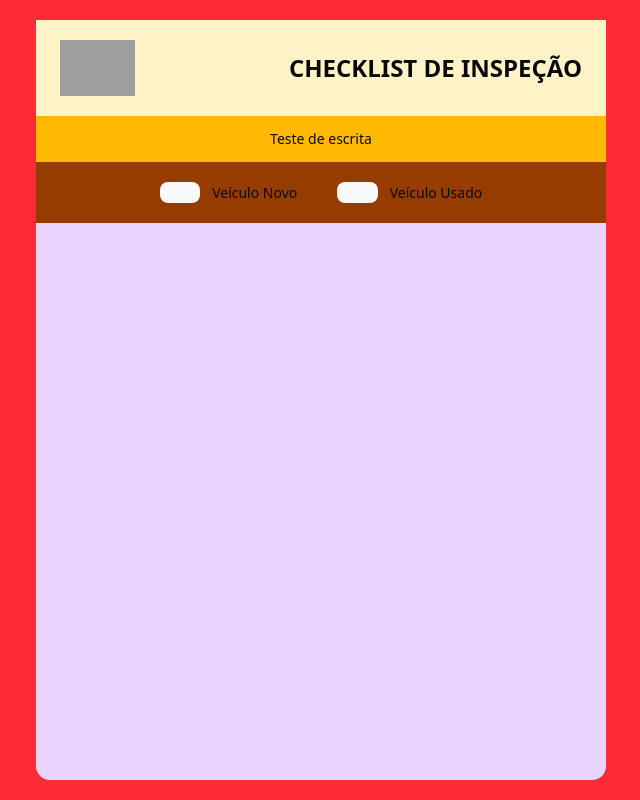
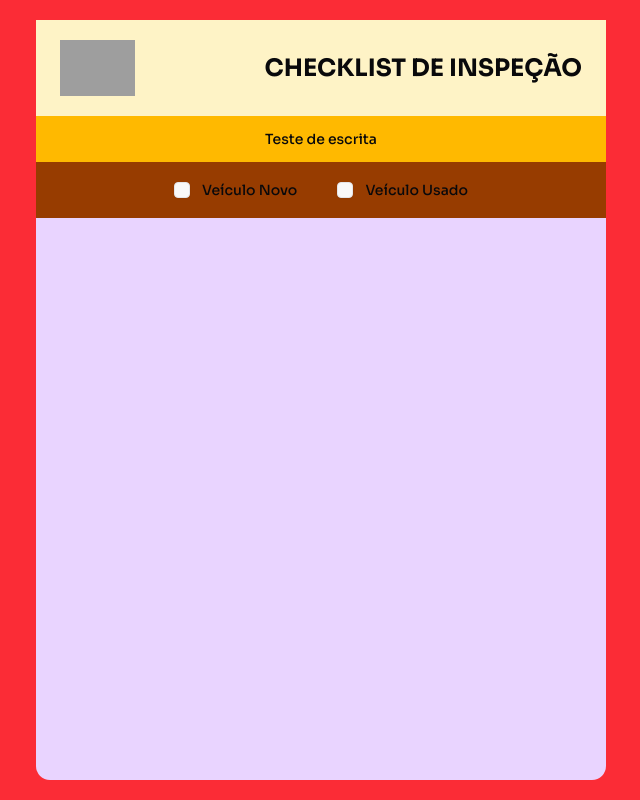
Before and after one commit to mendesjar/checklist-inspection, a React (Vite) app: page / in a window 1280 px wide. Shown: the whole page, without its empty margins (319-959 px from the left). Built offline with nearby package versions, Linux system fonts and the light colour scheme; grey boxes are pictures that could not be loaded.

Commit message:
Enhance styling by integrating the 'Sora' font in index.css and adding preconnect links in index.html for improved font loading performance. Remove unused dark mode styles from CSS.

```diff
--- a/index.html
+++ b/index.html
@@ -4,6 +4,12 @@
     <meta charset="UTF-8" />
     <link rel="icon" type="image/svg+xml" href="/vite.svg" />
     <meta name="viewport" content="width=device-width, initial-scale=1.0" />
+    <link rel="preconnect" href="https://fonts.googleapis.com" />
+    <link rel="preconnect" href="https://fonts.gstatic.com" crossorigin />
+    <link
+      href="https://fonts.googleapis.com/css2?family=Sora:wght@100..800&display=swap"
+      rel="stylesheet"
+    />
     <title>Checklist Inspection</title>
   </head>
   <body>
--- a/src/index.css
+++ b/src/index.css
@@ -1,14 +1,14 @@
-@import "tailwindcss";
-@import "tw-animate-css";
+@import 'tailwindcss';
+@import 'tw-animate-css';
 
 @custom-variant dark (&:is(.dark *));
 
 :root {
-  font-family: system-ui, Avenir, Helvetica, Arial, sans-serif;
+  font-family: 'Sora', sans-serif;
   line-height: 1.5;
   font-weight: 400;
 
-  color-scheme: light dark;
+  color-scheme: light;
   color: rgba(255, 255, 255, 0.87);
   background-color: #242424;
 
@@ -67,29 +67,6 @@
   min-height: 100vh;
 }
 
-h1 {
-  font-size: 3.2em;
-  line-height: 1.1;
-}
-
-button {
-  border-radius: 8px;
-  border: 1px solid transparent;
-  padding: 0.6em 1.2em;
-  font-size: 1em;
-  font-weight: 500;
-  font-family: inherit;
-  background-color: #1a1a1a;
-  cursor: pointer;
-  transition: border-color 0.25s;
-}
-button:hover {
-  border-color: #646cff;
-}
-button:focus,
-button:focus-visible {
-  outline: 4px auto -webkit-focus-ring-color;
-}
 
 @media (prefers-color-scheme: light) {
   :root {
@@ -142,40 +119,6 @@
   --color-sidebar-ring: var(--sidebar-ring);
 }
 
-.dark {
-  --background: oklch(0.141 0.005 285.823);
-  --foreground: oklch(0.985 0 0);
-  --card: oklch(0.21 0.006 285.885);
-  --card-foreground: oklch(0.985 0 0);
-  --popover: oklch(0.21 0.006 285.885);
-  --popover-foreground: oklch(0.985 0 0);
-  --primary: oklch(0.92 0.004 286.32);
-  --primary-foreground: oklch(0.21 0.006 285.885);
-  --secondary: oklch(0.274 0.006 286.033);
-  --secondary-foreground: oklch(0.985 0 0);
-  --muted: oklch(0.274 0.006 286.033);
-  --muted-foreground: oklch(0.705 0.015 286.067);
-  --accent: oklch(0.274 0.006 286.033);
-  --accent-foreground: oklch(0.985 0 0);
-  --destructive: oklch(0.704 0.191 22.216);
-  --border: oklch(1 0 0 / 10%);
-  --input: oklch(1 0 0 / 15%);
-  --ring: oklch(0.552 0.016 285.938);
-  --chart-1: oklch(0.488 0.243 264.376);
-  --chart-2: oklch(0.696 0.17 162.48);
-  --chart-3: oklch(0.769 0.188 70.08);
-  --chart-4: oklch(0.627 0.265 303.9);
-  --chart-5: oklch(0.645 0.246 16.439);
-  --sidebar: oklch(0.21 0.006 285.885);
-  --sidebar-foreground: oklch(0.985 0 0);
-  --sidebar-primary: oklch(0.488 0.243 264.376);
-  --sidebar-primary-foreground: oklch(0.985 0 0);
-  --sidebar-accent: oklch(0.274 0.006 286.033);
-  --sidebar-accent-foreground: oklch(0.985 0 0);
-  --sidebar-border: oklch(1 0 0 / 10%);
-  --sidebar-ring: oklch(0.552 0.016 285.938);
-}
-
 @layer base {
   * {
     @apply border-border outline-ring/50;
```
